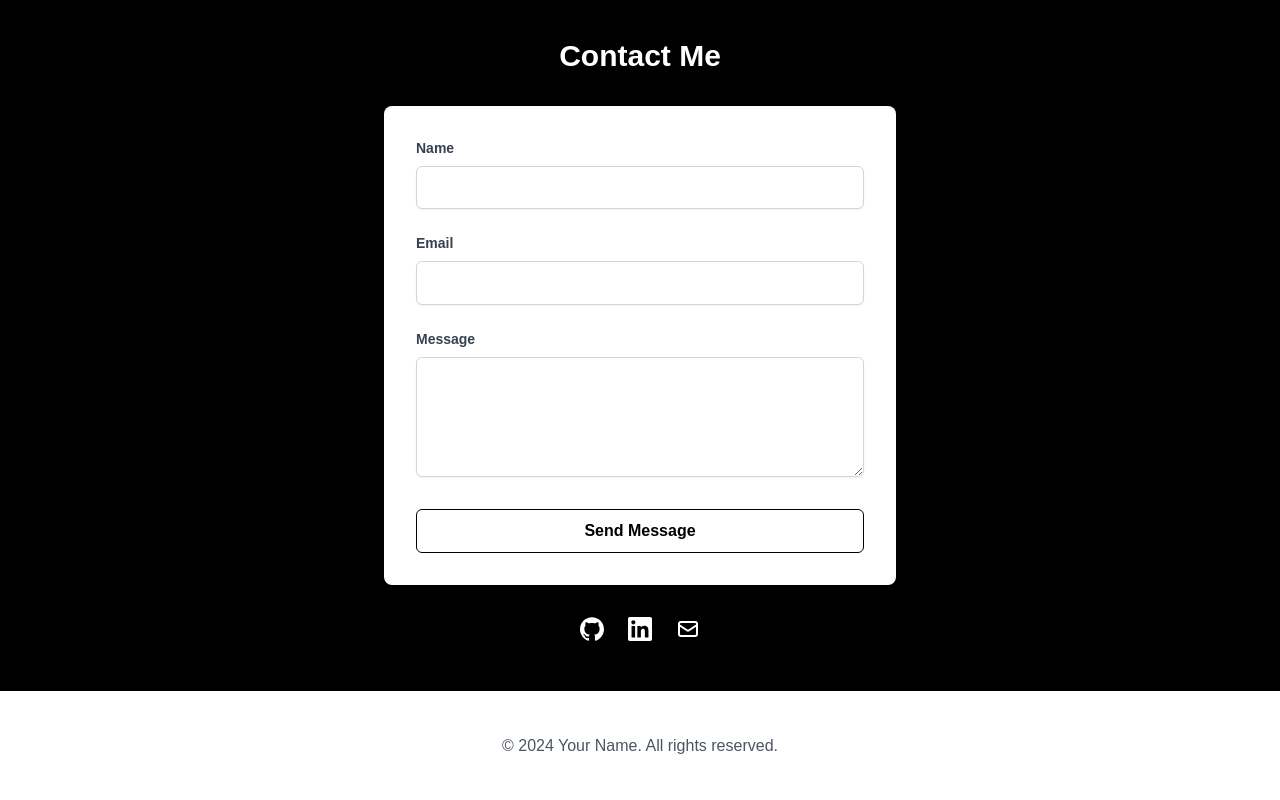
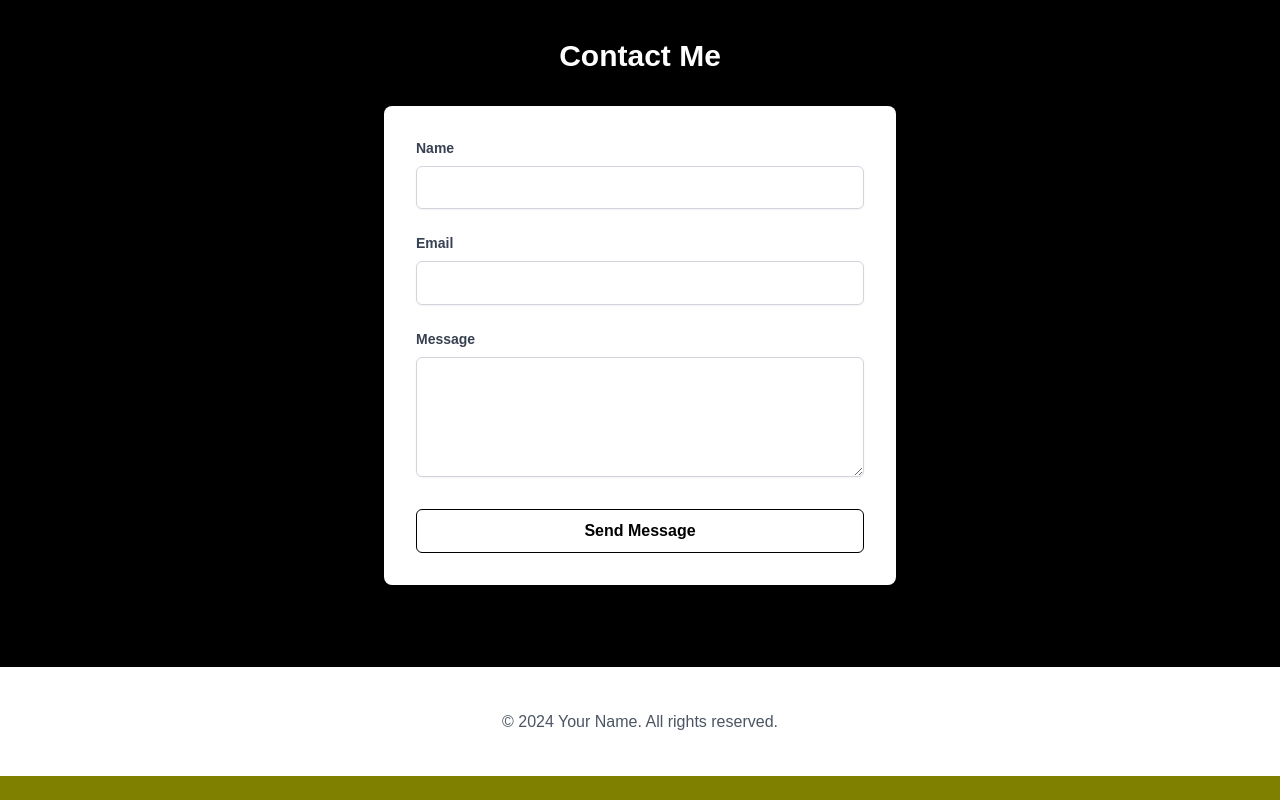
Before and after one commit to Rohanmunoth/Rohanmunoth.github.io, a plain HTML site: page index.html in a window 1280 px wide. Shown: the part 1553-2353 px from the top of the page. After the commit the page ends 2329 px from the top, so only its background shows below. Drawn offline with nearby package versions, Linux system fonts and the light colour scheme.

Commit message:
Update the html file

```diff
--- a/index.html
+++ b/index.html
@@ -144,26 +144,6 @@
                     Send Message
                 </button>
             </form>
-            <div class="flex justify-center space-x-6">
-                <a href="#" class="text-teal-600 hover:text-teal-800">
-                    <span class="sr-only">GitHub</span>
-                    <svg class="h-6 w-6" fill="currentColor" viewBox="0 0 24 24">
-                        <path d="M12 .297c-6.63 0-12 5.373-12 12 0 5.303 3.438 9.8 8.205 11.385.6.113.82-.258.82-.577 0-.285-.01-1.04-.015-2.04-3.338.724-4.042-1.61-4.042-1.61C4.422 18.07 3.633 17.7 3.633 17.7c-1.087-.744.084-.729.084-.729 1.205.084 1.838 1.236 1.838 1.236 1.07 1.835 2.809 1.305 3.495.998.108-.776.417-1.305.76-1.605-2.665-.3-5.466-1.332-5.466-5.93 0-1.31.465-2.38 1.235-3.22-.135-.303-.54-1.523.105-3.176 0 0 1.005-.322 3.3 1.23.96-.267 1.98-.399 3-.405 1.02.006 2.04.138 3 .405 2.28-1.552 3.285-1.23 3.285-1.23.645 1.653.24 2.873.12 3.176.765.84 1.23 1.91 1.23 3.22 0 4.61-2.805 5.625-5.475 5.92.42.36.81 1.096.81 2.22 0 1.606-.015 2.896-.015 3.286 0 .315.21.69.825.57C20.565 22.092 24 17.592 24 12.297c0-6.627-5.373-12-12-12"/>
-                    </svg>
-                </a>
-                <a href="https://www.linkedin.com/in/munothr/" target="_blank" rel="noopener noreferrer" class="text-teal-600 hover:text-teal-800">
-                    <span class="sr-only">LinkedIn</span>
-                    <svg class="h-6 w-6" fill="currentColor" viewBox="0 0 24 24">
-                        <path d="M20.447 20.452h-3.554v-5.569c0-1.328-.027-3.037-1.852-3.037-1.853 0-2.136 1.445-2.136 2.939v5.667H9.351V9h3.414v1.561h.046c.477-.9 1.637-1.85 3.37-1.85 3.601 0 4.267 2.37 4.267 5.455v6.286zM5.337 7.433c-1.144 0-2.063-.926-2.063-2.065 0-1.138.92-2.063 2.063-2.063 1.14 0 2.064.925 2.064 2.063 0 1.139-.925 2.065-2.064 2.065zm1.782 13.019H3.555V9h3.564v11.452zM22.225 0H1.771C.792 0 0 .774 0 1.729v20.542C0 23.227.792 24 1.771 24h20.451C23.2 24 24 23.227 24 22.271V1.729C24 .774 23.2 0 22.222 0h.003z"/>
-                    </svg>
-                </a>
-                <a href="#" class="text-teal-600 hover:text-teal-800">
-                    <span class="sr-only">Email</span>
-                    <svg class="h-6 w-6" fill="none" viewBox="0 0 24 24" stroke="currentColor">
-                        <path stroke-linecap="round" stroke-linejoin="round" stroke-width="2" d="M3 8l7.89 5.26a2 2 0 002.22 0L21 8M5 19h14a2 2 0 002-2V7a2 2 0 00-2-2H5a2 2 0 00-2 2v10a2 2 0 002 2z"/>
-                    </svg>
-                </a>
-            </div>
         </div>
     </div>
 </section>
```
